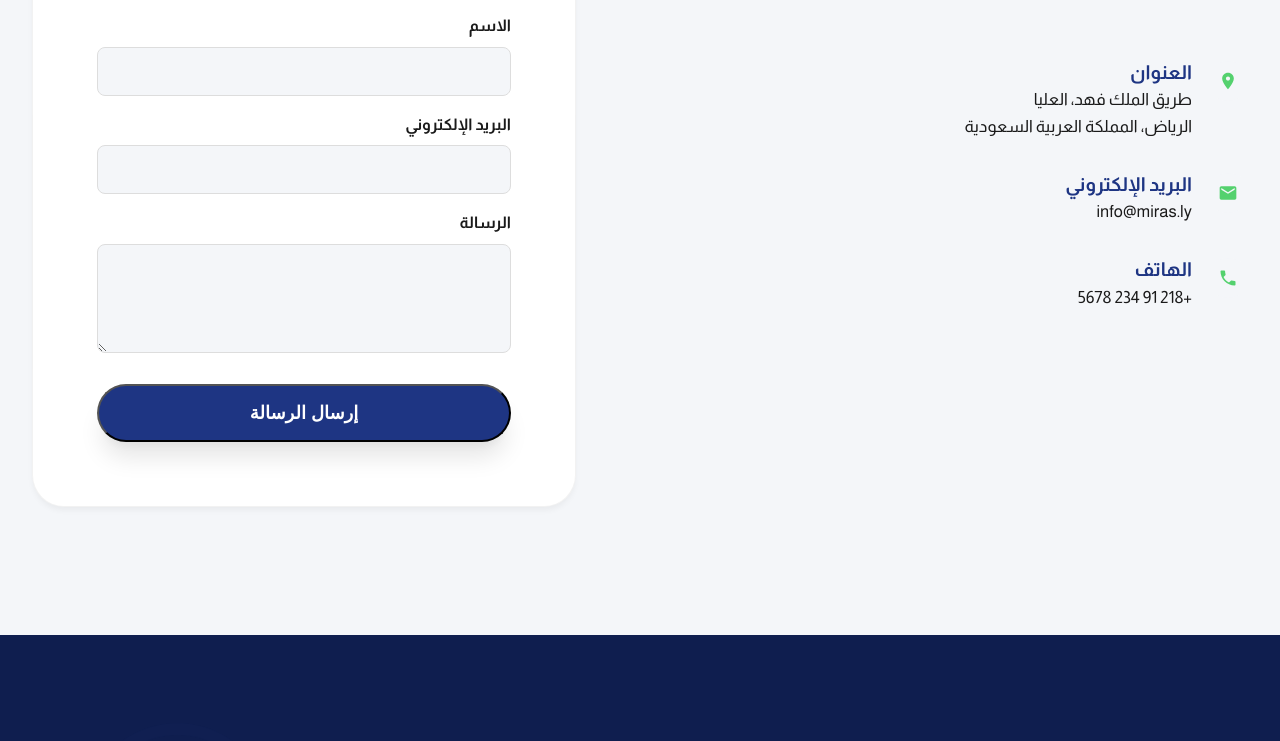
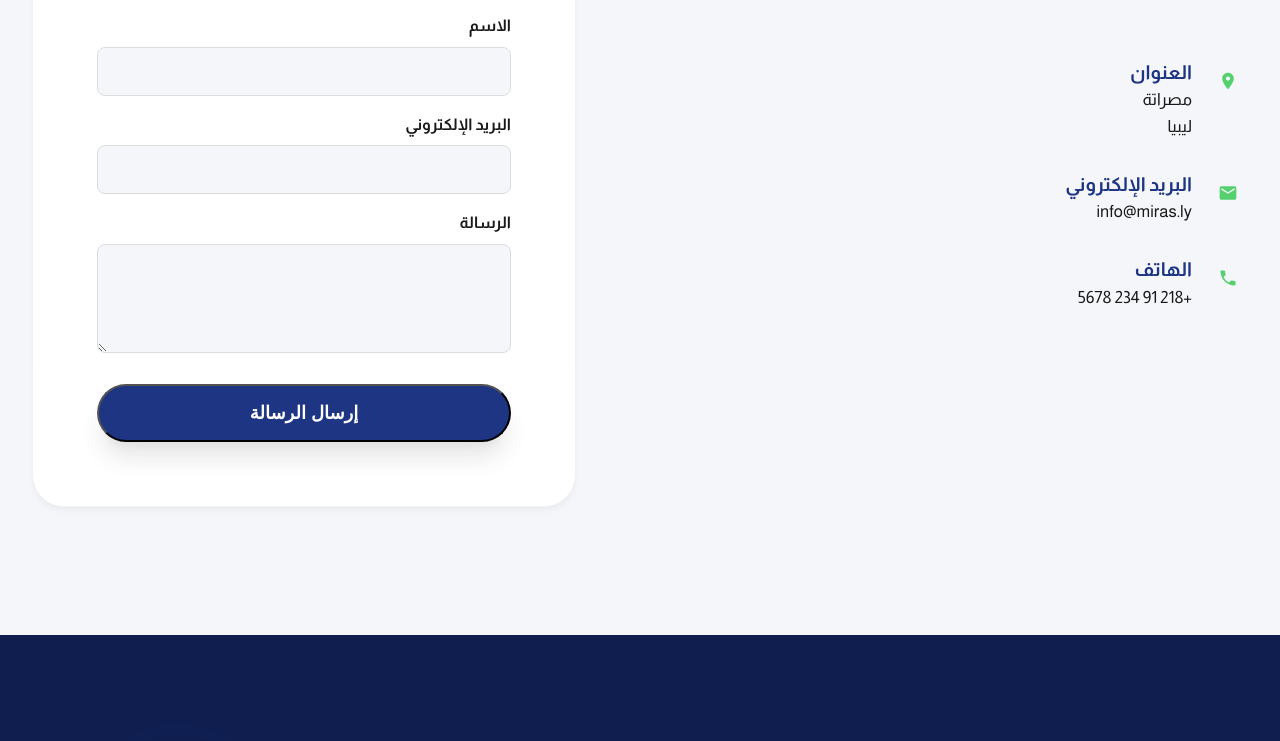
Before and after one commit to M-FOR4/Miras, a plain HTML site: page index.html in a window 1280 px wide. Shown: the part 6458-7199 px from the top of the page. Drawn offline with Linux system fonts and the light colour scheme.

Commit message:
Initial commit of static site files

```diff
--- a/index.html
+++ b/index.html
@@ -418,7 +418,7 @@
                         <div>
                             <h3 style="font-size: 1.2rem; color: var(--color-primary-blue); margin-bottom: 0.2rem;">
                                 العنوان</h3>
-                            <p>طريق الملك فهد، العليا<br>الرياض، المملكة العربية السعودية</p>
+                            <p>مصراتة<br>ليبيا</p>
                         </div>
                     </div>
 
```
Also changed, not shown: 1 other file.
